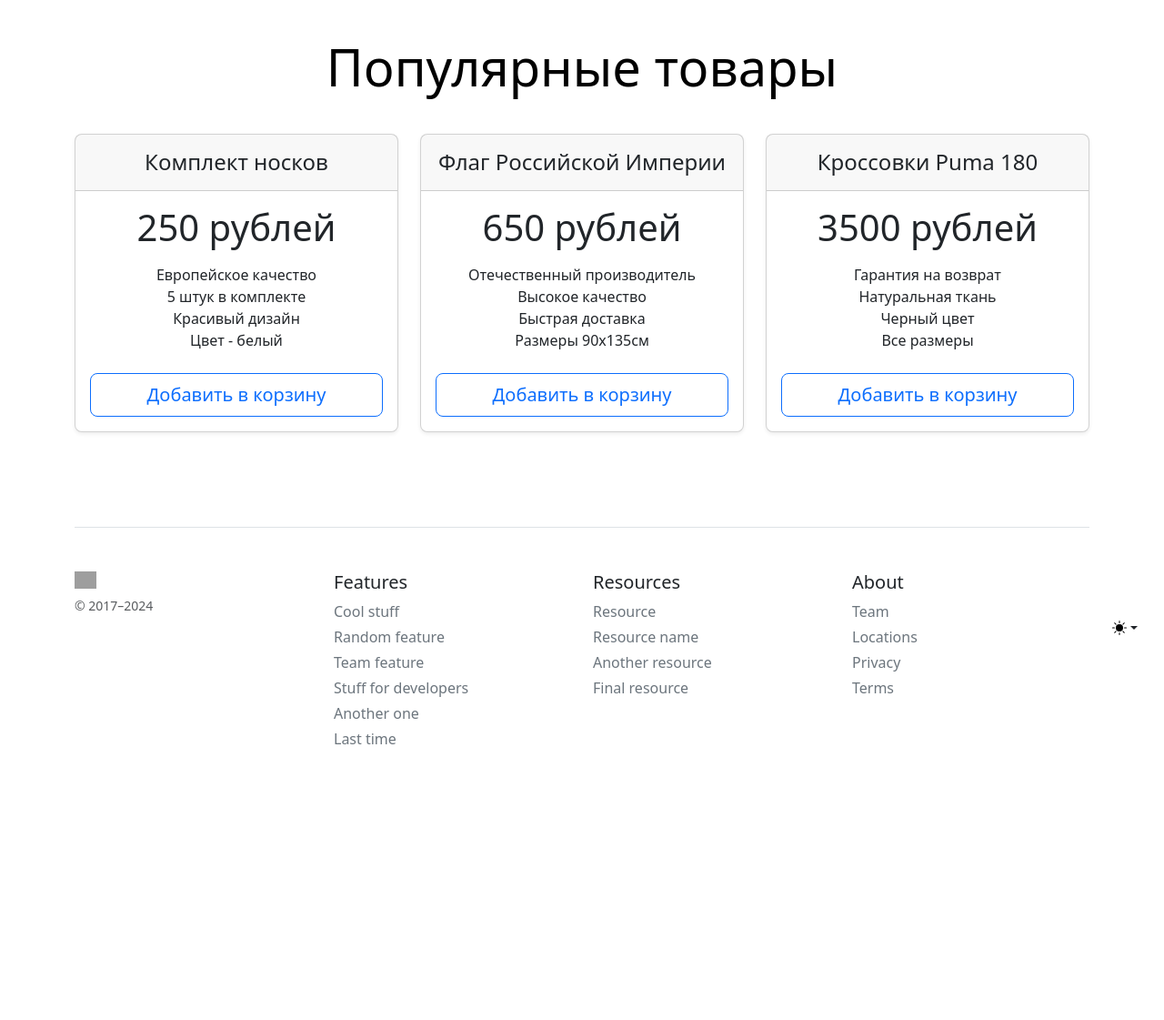
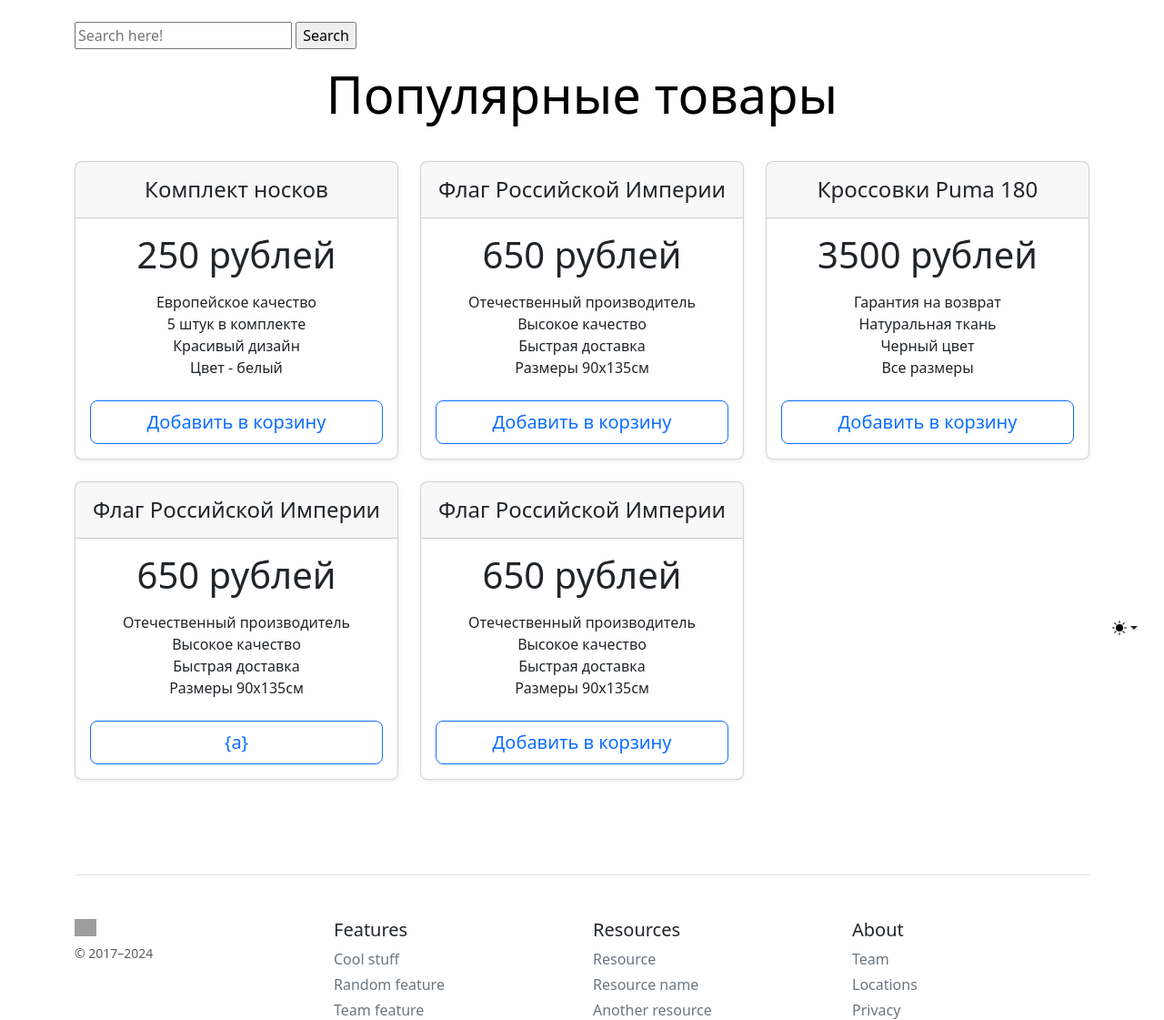
Before and after one commit to SpicinAnton/WEB_SITE22, a Flask app: page /logined in a window 1280 px wide. Shown: the part 73-1194 px from the top of the page at 91% size. Before the commit the page ends 891 px from the top, so only its background shows below. Run offline with Flask 3, Linux system fonts and the light colour scheme; some libraries are stand-ins or nearby versions; grey boxes are pictures that could not be loaded.

Commit message:
Update logined.html

```diff
--- a/templates/logined.html
+++ b/templates/logined.html
@@ -2,6 +2,17 @@
 
 {% block content %}
 
+<div class="d1">
+        <form>
+          <form>
+          <input type="text" name="text" class="search" placeholder="Search here!">
+          <input type="submit" name="submit" class="submit" value="Search">
+          </form>
+
+
+
+        </form>
+      </div>
 
 <div class="pricing-header p-3 pb-md-4 mx-auto text-center">
       <h1 class="display-4 fw-normal text-body-emphasis">Популярные товары</h1>
@@ -9,6 +20,10 @@
     </div>
 
   <main>
+
+
+
+
     <div class="row row-cols-1 row-cols-md-3 mb-3 text-center">
       <div class="col">
         <div class="card mb-4 rounded-3 shadow-sm">
@@ -61,6 +76,40 @@
           </div>
         </div>
       </div>
+      <div class="col">
+        <div class="card mb-4 rounded-3 shadow-sm">
+          <div class="card-header py-3">
+            <h4 class="my-0 fw-normal">Флаг Российской Империи</h4>
+          </div>
+          <div class="card-body">
+            <h1 class="card-title pricing-card-title">650 рублей<small class="text-body-secondary fw-light"></small></h1>
+            <ul class="list-unstyled mt-3 mb-4">
+              <li>Отечественный производитель</li>
+              <li>Высокое качество</li>
+              <li>Быстрая доставка</li>
+              <li>Размеры 90x135см</li>
+            </ul>
+            <button type="button" class="w-100 btn btn-lg btn-outline-primary">{a}</button>
+          </div>
+        </div>
+      </div>
+      <div class="col">
+        <div class="card mb-4 rounded-3 shadow-sm">
+          <div class="card-header py-3">
+            <h4 class="my-0 fw-normal">Флаг Российской Империи</h4>
+          </div>
+          <div class="card-body">
+            <h1 class="card-title pricing-card-title">650 рублей<small class="text-body-secondary fw-light"></small></h1>
+            <ul class="list-unstyled mt-3 mb-4">
+              <li>Отечественный производитель</li>
+              <li>Высокое качество</li>
+              <li>Быстрая доставка</li>
+              <li>Размеры 90x135см</li>
+            </ul>
+            <button type="button" class="w-100 btn btn-lg btn-outline-primary">Добавить в корзину</button>
+          </div>
+        </div>
+      </div>
     </div>
 
 
```
